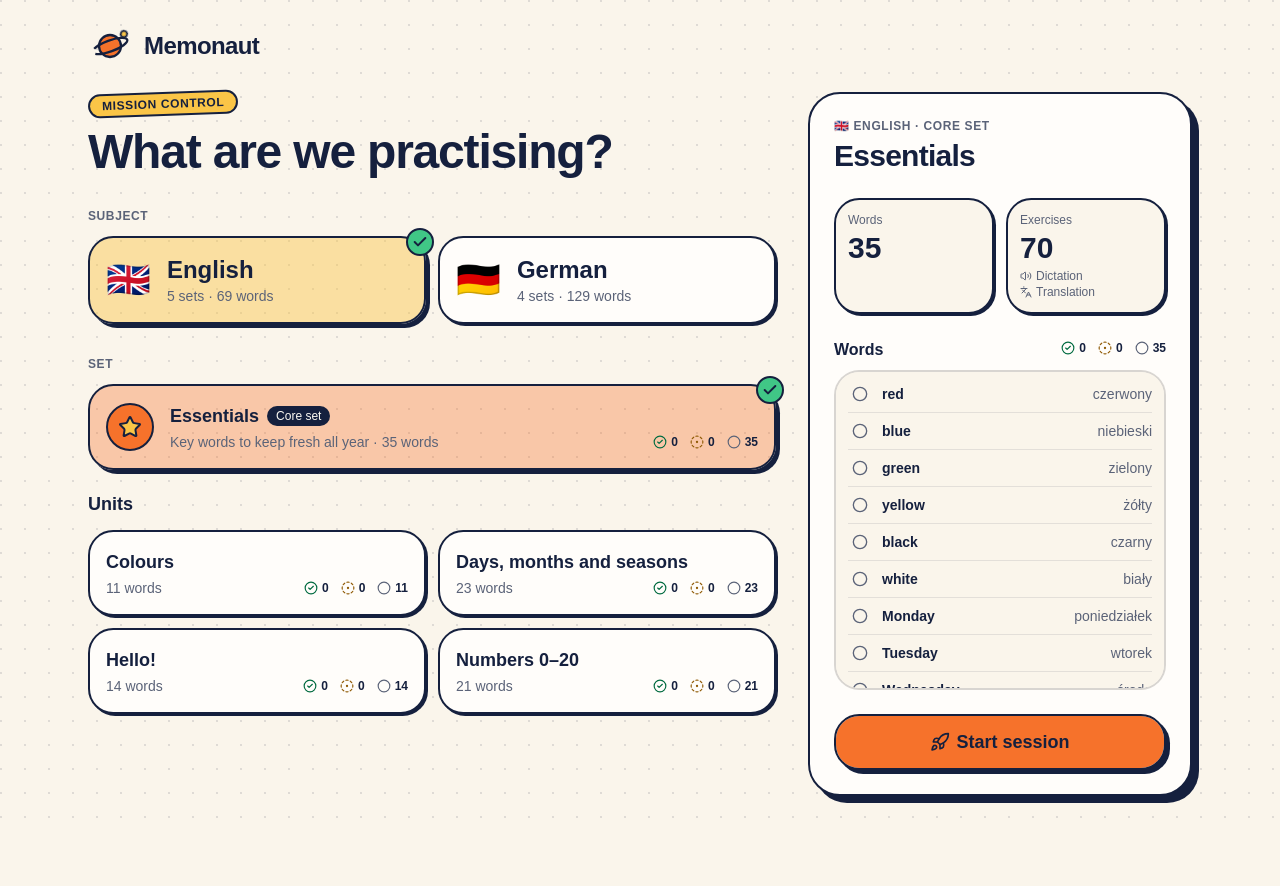
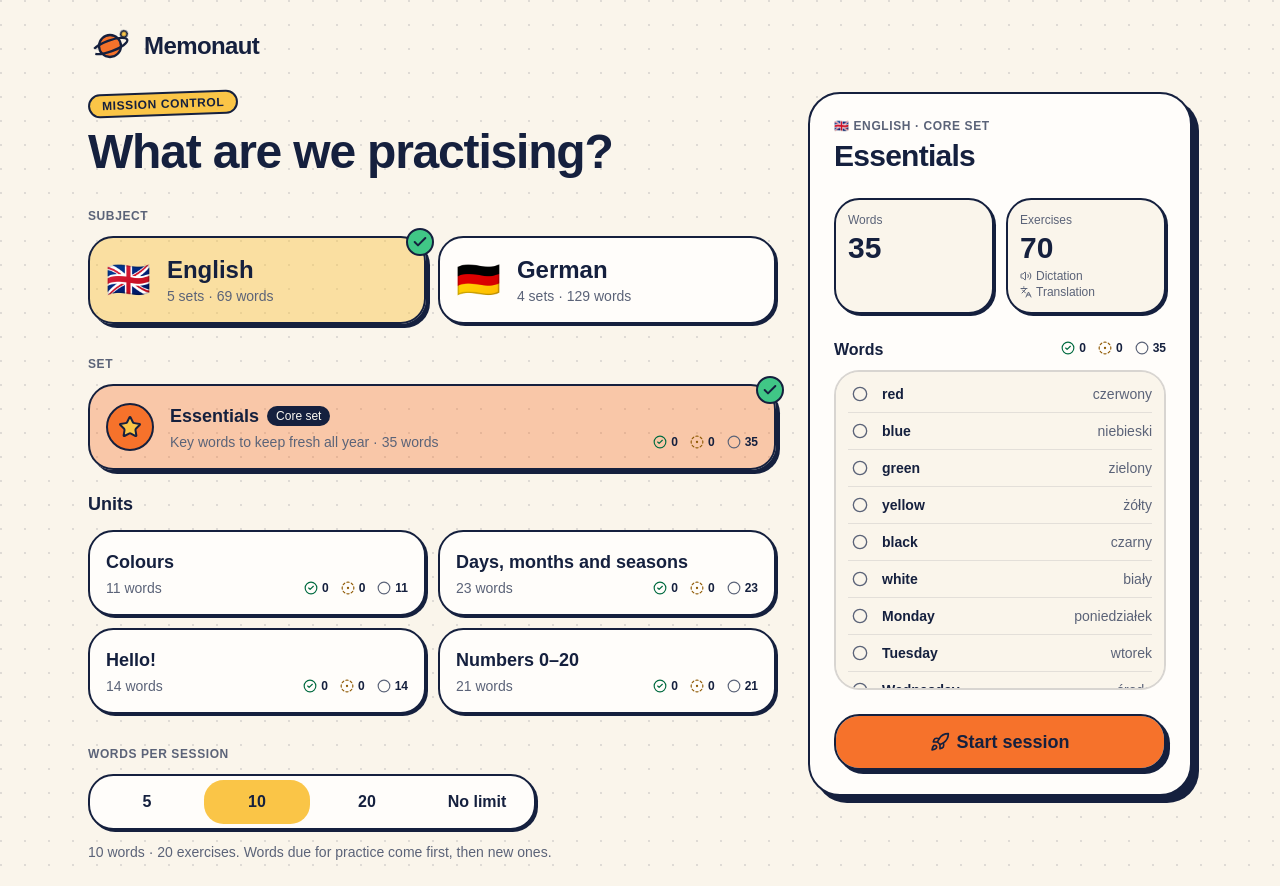
Before and after one commit to mdjastrzebski/memonaut, a React (Vite) app: page / in a window 1280 px wide. Before the commit the page ends 820 px from the top, so only its background shows below. Built offline with nearby package versions, Linux system fonts and the light colour scheme; what ts-fsrs would draw is missing.

Commit message:
words limit control

```diff
--- a/src/App.tsx
+++ b/src/App.tsx
@@ -1,7 +1,7 @@
 import { useEffect, useState } from 'react';
 
 import { ExerciseScreen } from '@/components/exercise-screen';
-import { SetupScreen } from '@/components/setup-screen';
+import { DEFAULT_SESSION_SIZE, SetupScreen, type SessionSize } from '@/components/setup-screen';
 import { SummaryScreen } from '@/components/summary-screen';
 import { TooltipProvider } from '@/components/ui/tooltip';
 import { content } from '@/data/content';
@@ -14,6 +14,7 @@ export default function App() {
   const [session, setSession] = useState<Session | null>(null);
   // Cards practised in earlier sessions, so progress carries over until the page is reloaded.
   const [cards, setCards] = useState<Record<string, Card>>({});
+  const [sessionSize, setSessionSize] = useState<SessionSize>(DEFAULT_SESSION_SIZE);
   const [ended, setEnded] = useState(false);
   const [showSpecialCharacters, setShowSpecialCharacters] = useState(false);
   const [showSrsDetails, setShowSrsDetails] = useState(false);
@@ -25,7 +26,14 @@ export default function App() {
 
   const start = () => {
     setCards(allCards);
-    setSession(createSession({ deck, concepts: content.concepts, cards: allCards }));
+    setSession(
+      createSession({
+        deck,
+        concepts: content.concepts,
+        cards: allCards,
+        maxConcepts: sessionSize ?? undefined,
+      }),
+    );
     setEnded(false);
     // Open by default for languages that need special characters, e.g. German umlauts.
     setShowSpecialCharacters((subject.specialCharacters?.length ?? 0) > 0);
@@ -54,6 +62,8 @@ export default function App() {
             cards={cards}
             deck={deck}
             onSelectDeck={setDeck}
+            sessionSize={sessionSize}
+            onSessionSizeChange={setSessionSize}
             onStart={start}
           />
         ) : finished ? (
--- a/src/components/setup-screen.tsx
+++ b/src/components/setup-screen.tsx
@@ -22,6 +22,12 @@ import { cn } from '@/lib/utils';
 import { EXERCISE_TYPES, getCardId } from '@/session/session';
 import { State, type FsrsCard } from '@/srs/scheduler';
 
+/** How many words a session practises at most; null means every word in the set. */
+export type SessionSize = number | null;
+
+const SESSION_SIZES: SessionSize[] = [5, 10, 20, null];
+export const DEFAULT_SESSION_SIZE: SessionSize = 10;
+
 interface SetupScreenProps {
   content: Content;
   /** Cards practised so far, keyed by id, to show how well each word is known. */
@@ -29,11 +35,21 @@ interface SetupScreenProps {
   /** The selected Deck; its Subject is the selected Subject. */
   deck: Deck;
   onSelectDeck: (deck: Deck) => void;
+  sessionSize: SessionSize;
+  onSessionSizeChange: (size: SessionSize) => void;
   onStart: () => void;
 }
 
 /** Choose a Subject, then its core set or one of its units, and start a session. */
-export function SetupScreen({ content, cards, deck, onSelectDeck, onStart }: SetupScreenProps) {
+export function SetupScreen({
+  content,
+  cards,
+  deck,
+  onSelectDeck,
+  sessionSize,
+  onSessionSizeChange,
+  onStart,
+}: SetupScreenProps) {
   const subject = content.subjects.find((subject) => subject.id === deck.subjectId)!;
   const subjects = content.subjects.filter((option) =>
     content.decks.some((deck) => deck.subjectId === option.id),
@@ -98,6 +114,12 @@ export function SetupScreen({ content, cards, deck, onSelectDeck, onStart }: Set
             )}
           </div>
         </ChoiceGroup>
+
+        <SessionSizePicker
+          value={sessionSize}
+          onChange={onSessionSizeChange}
+          wordCount={deck.conceptIds.length}
+        />
       </div>
 
       <DeckOverview
@@ -406,6 +428,43 @@ function describeCard(srs: FsrsCard | undefined, now: Date): string {
   return `${progress}, back ${formatRelative(srs.due, now)}`;
 }
 
+interface SessionSizePickerProps {
+  value: SessionSize;
+  onChange: (size: SessionSize) => void;
+  /** Words in the selected set. */
+  wordCount: number;
+}
+
+/** Segmented buttons for the most words to practise in one session. */
+function SessionSizePicker({ value, onChange, wordCount }: SessionSizePickerProps) {
+  const words = Math.min(value ?? Infinity, wordCount);
+  return (
+    <ChoiceGroup legend="Words per session">
+      <div className="grid max-w-md grid-cols-4 gap-1 rounded-2xl border-2 border-foreground bg-card p-1 shadow-sticker-sm">
+        {SESSION_SIZES.map((size) => (
+          <label
+            key={size ?? 'all'}
+            className="cursor-pointer rounded-xl py-2.5 text-center font-display font-bold transition-colors hover:bg-muted has-checked:bg-almost has-checked:hover:bg-almost has-focus-visible:ring-3 has-focus-visible:ring-ring/50"
+          >
+            <input
+              type="radio"
+              name="session-size"
+              checked={value === size}
+              onChange={() => onChange(size)}
+              className="sr-only"
+            />
+            {size ?? 'No limit'}
+          </label>
+        ))}
+      </div>
+      <p className="text-sm text-muted-foreground">
+        {plural(words, 'word')} · {words * EXERCISE_TYPES.length} exercises. Words due for practice
+        come first, then new ones.
+      </p>
+    </ChoiceGroup>
+  );
+}
+
 function StatTile({ label, value, note }: { label: string; value: number; note?: ReactNode }) {
   return (
     <div className="flex flex-col gap-0.5 rounded-2xl border-2 border-foreground bg-background p-3 shadow-sticker-sm">
--- a/src/session/session.ts
+++ b/src/session/session.ts
@@ -1,6 +1,6 @@
 import type { Card, Concept, Deck, ExerciseType, Review } from '@/domain/types';
 import type { AnswerIssue } from '@/exercises/type-answer';
-import { createSrsCard, reviewSrsCard, type Grade } from '@/srs/scheduler';
+import { createSrsCard, reviewSrsCard, State, type Grade } from '@/srs/scheduler';
 
 /**
  * Cards due again within this window come back in the same session, like Anki's learn-ahead limit.
@@ -27,6 +27,8 @@ interface CreateSessionOptions {
   concepts: Concept[];
   /** Cards practised before, keyed by id. They keep their review state; the rest start new. */
   cards?: Record<string, Card>;
+  /** Practise at most this many Concepts, picked with `pickConcepts`. All of them if left out. */
+  maxConcepts?: number;
   /** Easiest first: all Cards of one type are queued before any Card of the next. */
   exerciseTypes?: ExerciseType[];
   now?: Date;
@@ -37,22 +39,30 @@ export function createSession({
   deck,
   concepts,
   cards: previous = {},
+  maxConcepts = Infinity,
   exerciseTypes = EXERCISE_TYPES,
   now = new Date(),
   random = Math.random,
 }: CreateSessionOptions): Session {
-  const deckConcepts = concepts.filter((concept) => deck.conceptIds.includes(concept.id));
-  const cards = exerciseTypes.flatMap((exerciseType) =>
-    deckConcepts.map((concept): Card => {
+  const conceptCards = (concept: Concept) =>
+    exerciseTypes.map((exerciseType): Card => {
       const id = getCardId(concept.id, exerciseType);
       return previous[id] ?? { id, conceptId: concept.id, exerciseType, srs: createSrsCard(now) };
-    }),
+    });
+  const deckConcepts = pickConcepts(
+    concepts
+      .filter((concept) => deck.conceptIds.includes(concept.id))
+      .map((concept) => ({ concept, cards: conceptCards(concept) })),
+    maxConcepts,
+    now,
   );
+  // Grouped by Exercise Type so the queue below can keep them in order.
+  const cards = exerciseTypes.flatMap((_, index) => deckConcepts.map(({ cards }) => cards[index]));
 
   return {
     startedAt: now,
     deck,
-    concepts: Object.fromEntries(deckConcepts.map((concept) => [concept.id, concept])),
+    concepts: Object.fromEntries(deckConcepts.map(({ concept }) => [concept.id, concept])),
     cards: Object.fromEntries(cards.map((card) => [card.id, card])),
     queue: exerciseTypes.flatMap((exerciseType) =>
       shuffle(
@@ -62,6 +72,31 @@ export function createSession({
     ),
     reviews: [],
   };
+}
+
+interface ConceptCards {
+  concept: Concept;
+  cards: Card[];
+}
+
+/**
+ * Picks up to `max` Concepts to practise, in this order:
+ * 1. started ones that are due, or whose other exercises haven't been practised yet, most overdue
+ *    first
+ * 2. new ones, in Deck order
+ * 3. the rest, soonest due first
+ */
+function pickConcepts(items: ConceptCards[], max: number, now: Date): ConceptCards[] {
+  const rank = ({ cards }: ConceptCards): [group: number, due: number] => {
+    const started = cards.filter((card) => card.srs.state !== State.New);
+    if (started.length === 0) return [1, 0];
+    const due = Math.min(...started.map((card) => card.srs.due.getTime()));
+    return started.length < cards.length || due <= now.getTime() ? [0, due] : [2, due];
+  };
+  const ranked = items.map((item) => ({ item, rank: rank(item) }));
+  // Array sort is stable, so new Concepts keep their Deck order.
+  ranked.sort((a, b) => a.rank[0] - b.rank[0] || a.rank[1] - b.rank[1]);
+  return ranked.slice(0, max).map(({ item }) => item);
 }
 
 /** The id of the Card that practises a Concept with an Exercise Type. */
```
Also changed, not shown: 2 other files (tests, documents, lock files or other folders).
